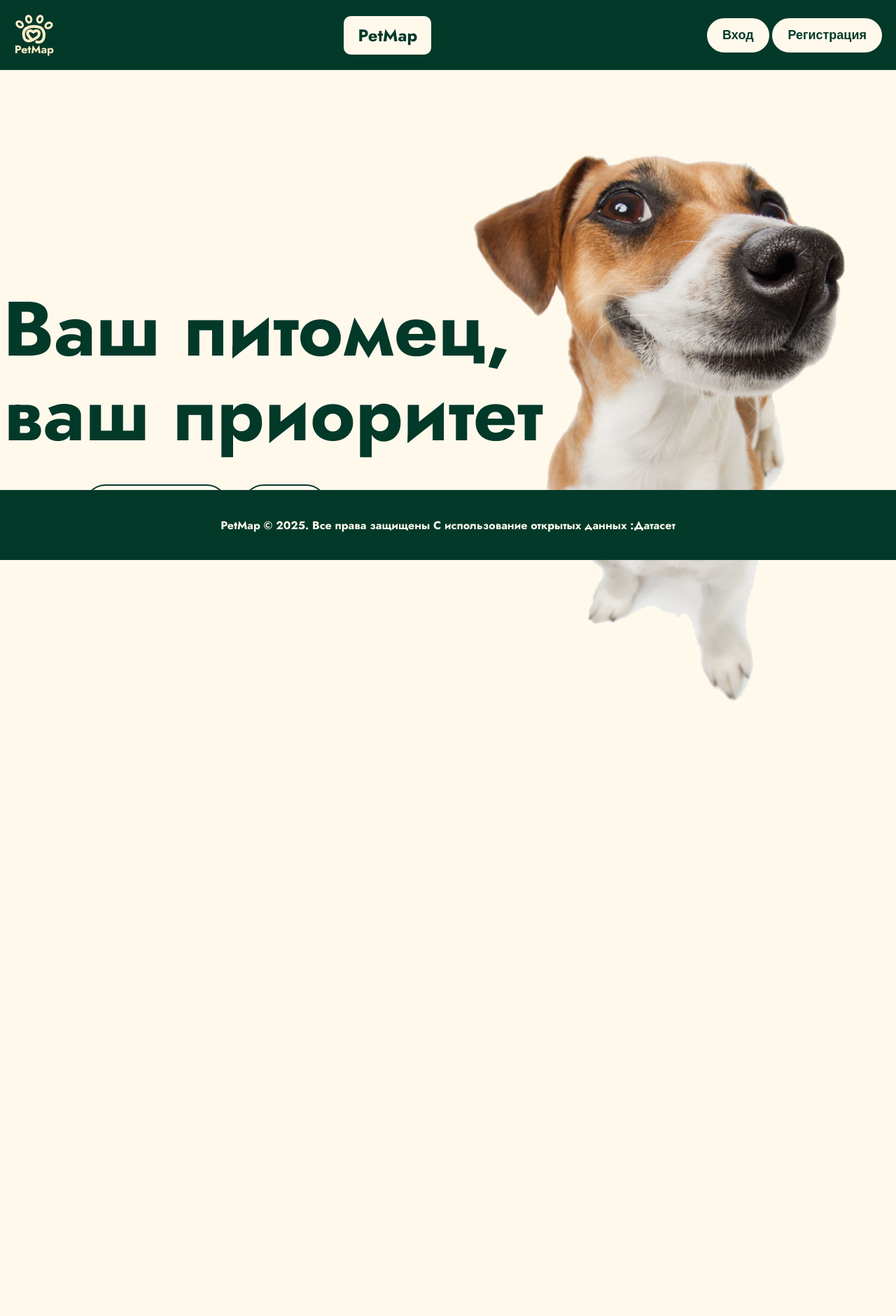
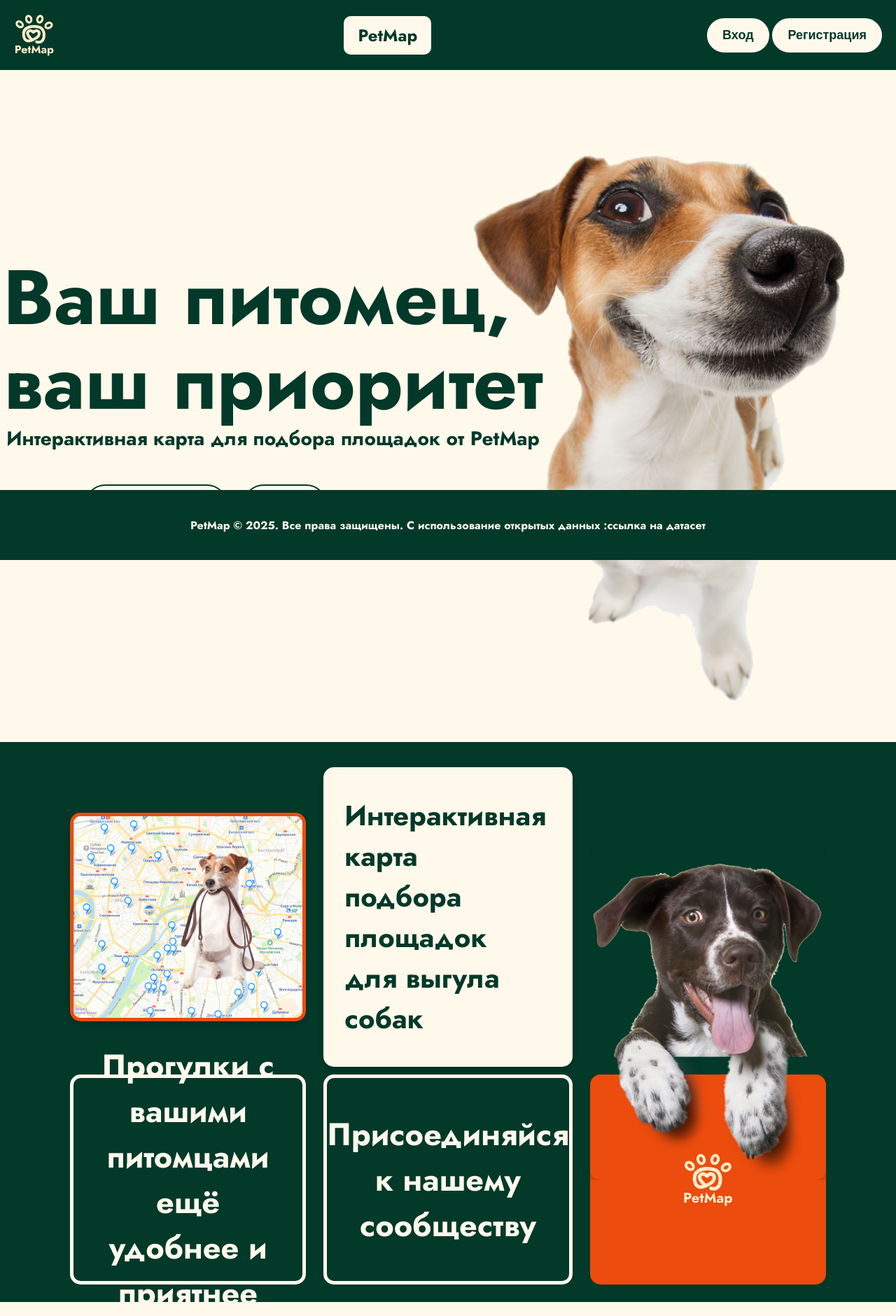
Before and after one commit to tarakkann/course_project, a PHP site: page /frontend/index.html in a window 1280 px wide. Shown: the whole page at 70% size. Before the commit the page ends 1001 px from the top, so only its background shows below. Run offline with PHP 8.4, Linux system fonts and the light colour scheme.

Commit message:
второй экран главной страницы

```diff
--- a/assets/css/styles.css
+++ b/assets/css/styles.css
@@ -155,10 +155,18 @@
     font-size: 110px;
     font-weight: 800;
     color: #033929;
-    margin-bottom: 100px;
     margin-left: -500px;
     line-height: 1.1;
     text-align: left;
+}
+
+.subtitle {
+    font-size: 28px; /* Slightly smaller font than tagline */
+    font-weight: 700; /* Bold text */
+    color: #033929;
+    text-align: center; /* Center-align text */
+    margin-bottom: 150px; /* Space below subtitle for buttons */
+    margin-left: -500px;
 }
 
 .main-buttons {
@@ -342,3 +350,144 @@
     font-size: 16px;
     font-weight: 700;
 }
+
+.second-screen {
+    background-color: #033929;
+    padding: 50px 100px; /* Padding around the section */
+    display: grid;
+    grid-template-columns: 1fr 1fr 1fr; /* Three equal columns for the first row */
+    grid-template-rows: 400px 300px; /* Larger row heights */
+    gap: 25px; /* Space between blocks */
+    justify-content: center;
+    align-items: center;
+    text-align: center;
+    font-size: 45px;
+    height: 100vh; /* Full-screen height */
+}
+
+.row1-block1 {
+    grid-column: 1;
+    grid-row: 1;
+    background-color: #FFF9EC;
+    display: flex;
+    justify-content: center;
+    align-items: center;
+    border: 5px solid #EC4C0E;
+    border-radius: 15px;
+    box-shadow: 0 4px 8px rgba(0, 0, 0, 0.2);
+    overflow: hidden;
+}
+
+.row1-block1 img {
+    width: 100%;
+    height: 100%;
+    object-fit: cover;
+}
+
+
+.row1-block2 {
+    grid-column: 2;
+    grid-row: 1;
+    background-color: #FFF9EC;
+
+    color: #033929; /* Dark green text */
+    font-size: 40px; /* Larger font size for emphasis */
+    font-weight: 900; /* Extra bold text */
+    text-align: left; /* Align text to the left */
+    padding: 20px 30px; /* Add padding for spacing */
+    display: flex;
+    justify-content: flex-start; /* Align content to the left */
+    align-items: center; /* Vertically center the text */
+    border-radius: 15px;
+    box-shadow: 0 4px 8px rgba(0, 0, 0, 0.2);
+    height: 428px; /* Ensure the height matches row1-block1 */
+}
+
+.row1-block3 {
+    grid-column: 3;
+    grid-row: 1;
+    display: flex;
+    justify-content: center;
+    align-items: center;
+    overflow: hidden;
+    position: relative; /* Establish a stacking context */
+    transform: translateY(139px); /* Move the block down by 120px */
+    z-index: 10; /* Keep this on a higher z-layer if needed */
+}
+
+.row1-block3 img {
+    width: 100%;
+    height: 100%;
+    object-fit: cover; /* Ensures the image fills the block */
+    border-radius: 15px;
+    box-shadow: 0 4px 8px rgba(0, 0, 0, 0.2); /* Optional shadow for styling */
+}
+/* Row 2 Block 1 */
+.row2-block1 {
+    grid-column: 1;
+    grid-row: 2;
+    background-color: #033929;
+    color: #FFF9EC;
+    font-weight: 700;
+    border: 5px solid #FFF9EC;
+    display: flex;
+    justify-content: center;
+    align-items: center;
+    border-radius: 15px;
+}
+
+/* Row 2 Block 1 */
+.row2-block1 {
+    grid-column: 1;
+    grid-row: 2;
+    background-color: #033929;
+    color: #FFF9EC;
+    font-weight: 700;
+    border: 5px solid #FFF9EC;
+    display: flex;
+    justify-content: center;
+    align-items: center;
+    border-radius: 15px;
+}
+
+/* Row 2 Block 2 (now third block) */
+.row2-block2 {
+    grid-column: 3; /* Move this block to the third column */
+    grid-row: 2;
+    background-color: #EC4C0E;
+    display: flex;
+    justify-content: center;
+    align-items: center;
+    border-radius: 15px;
+}
+
+.row2-block2 img {
+    max-width: 80%;
+    height: auto;
+}
+
+/* Row 2 Block 3 (now second block) */
+.row2-block3 {
+    grid-column: 2; /* Move this block to the second column */
+    grid-row: 2;
+    background-color: #033929;
+    color: #FFF9EC;
+    font-weight: 700;
+    border: 5px solid #FFF9EC;
+    display: flex;
+    justify-content: center;
+    align-items: center;
+    border-radius: 15px;
+}
+
+@media (min-width: 1200px) {
+    .second-screen {
+        grid-template-columns: 1fr 1fr 1fr; /* Add a third column for Row 2 */
+    }
+
+    .row2-block1,
+    .row2-block2,
+    .row2-block3 {
+        height: 300px;
+    }
+}
--- a/frontend/index.html
+++ b/frontend/index.html
@@ -26,6 +26,9 @@
         <div class="tagline">
             Ваш питомец,<br> ваш приоритет
         </div>
+        <div class="subtitle">
+            Интерактивная карта для подбора площадок от PetMap
+        </div>
         <div class="main-buttons">
             <a href="register.html" class="main-button-link">
                 <button class="main-button">Регистрация</button>
@@ -39,9 +42,40 @@
         </div>
     </main>
 
+
+    <section class="second-screen">
+        <!-- Row 1 -->
+        <div class="block row1-block1">
+            <img src="/assets/images/map.png" alt="Интерактивная карта">
+        </div>
+        <div class="block row1-block2" id="row1-text">
+            Интерактивная карта<br>
+            подбора площадок<br>
+            для выгула собак
+        </div>
+        <div class="block row1-block3">
+
+                <img src="/assets/images/dog_block.png" alt="Дополнительная картинка">
+            </a>
+        </div>
+
+        <!-- Row 2 -->
+        <div class="block row2-block1" id="row2-interactive-map">
+            Прогулки с вашими<br>
+            питомцами ещё<br>
+            удобнее и приятнее
+        </div>
+        <div class="block row2-block2" >
+            <img src="/assets/images/logo.svg" alt="Логотип">
+        </div>
+        <div class="block row2-block3" id="row2-interactive-map">
+            Присоединяйся к нашему сообществу
+        </div>
+    </section>
+
     <footer>
-        PetMap © 2025. Все права защищены
-        С использование открытых данных :  <p><a href="https://data.mos.ru/opendata/2663?isDynamic=false">  Датасет</a></p>
+        PetMap © 2025. Все права защищены.
+        С использование открытых данных :  <p><a href="https://data.mos.ru/opendata/2663?isDynamic=false">  ссылка на датасет</a></p>
     </footer>
 
 </body>
--- a/frontend/login.html
+++ b/frontend/login.html
@@ -49,9 +49,9 @@
         <a href="register.html" class="main-button-link">Нет аккаунта? Зарегистрироваться</a>
     </div>
 
-    <footer>
-        PetMap © 2025. Все права защищены
-        С использование открытых данных :  <p><a href="https://data.mos.ru/opendata/2663?isDynamic=false">  Датасет</a></p>
+     <footer>
+        PetMap © 2025. Все права защищены.
+        С использование открытых данных :  <p><a href="https://data.mos.ru/opendata/2663?isDynamic=false">  ссылка на датасет</a></p>
     </footer>
 </body>
 </html>
--- a/frontend/map.html
+++ b/frontend/map.html
@@ -54,8 +54,8 @@
     <div id="map" style="width: 900px; height: 700px;"></div>
     </div>
     <footer>
-        PetMap © 2025. Все права защищены
-        С использование открытых данных :  <p><a href="https://data.mos.ru/opendata/2663?isDynamic=false">  Датасет</a></p>
+        PetMap © 2025. Все права защищены.
+        С использование открытых данных :  <p><a href="https://data.mos.ru/opendata/2663?isDynamic=false">  ссылка на датасет</a></p>
     </footer>
 </body>
 </html>
```
Also changed, not shown: backend/map.js (+1 -77 lines), assets/images/map.png.
